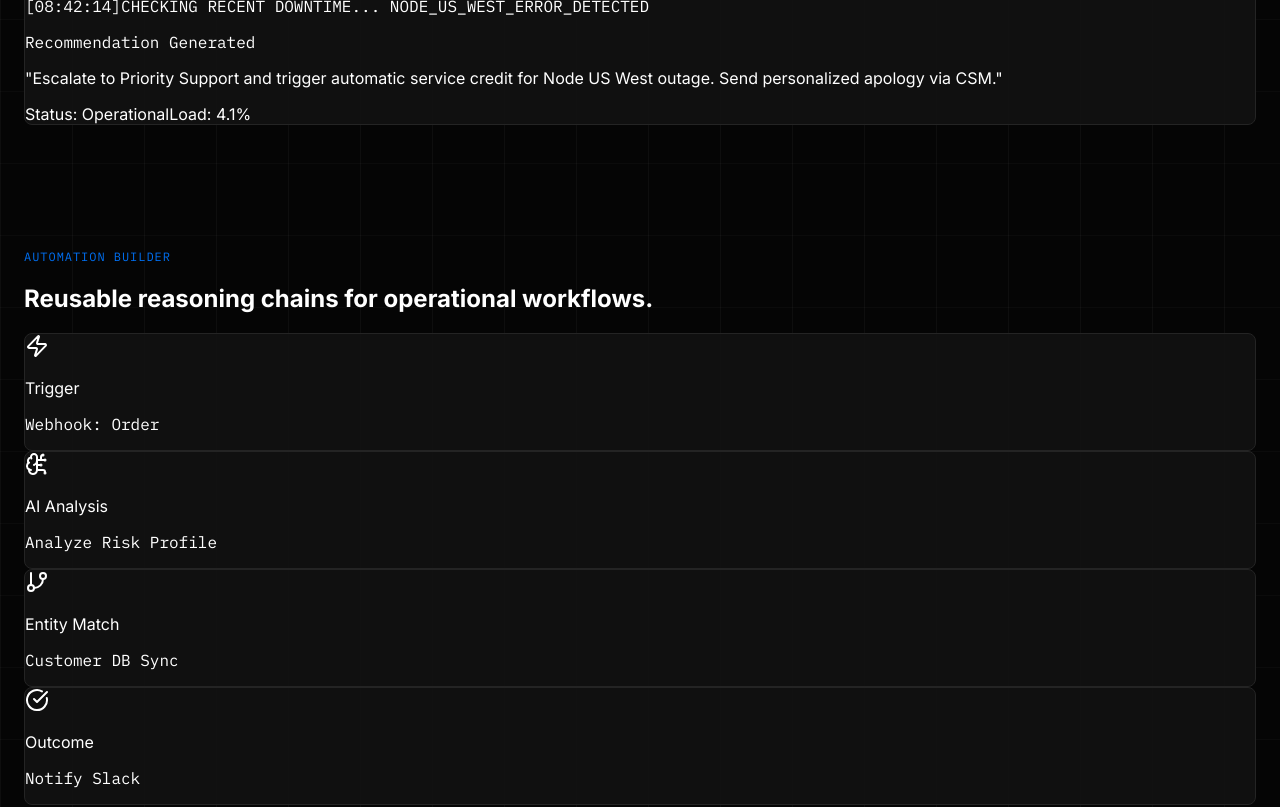
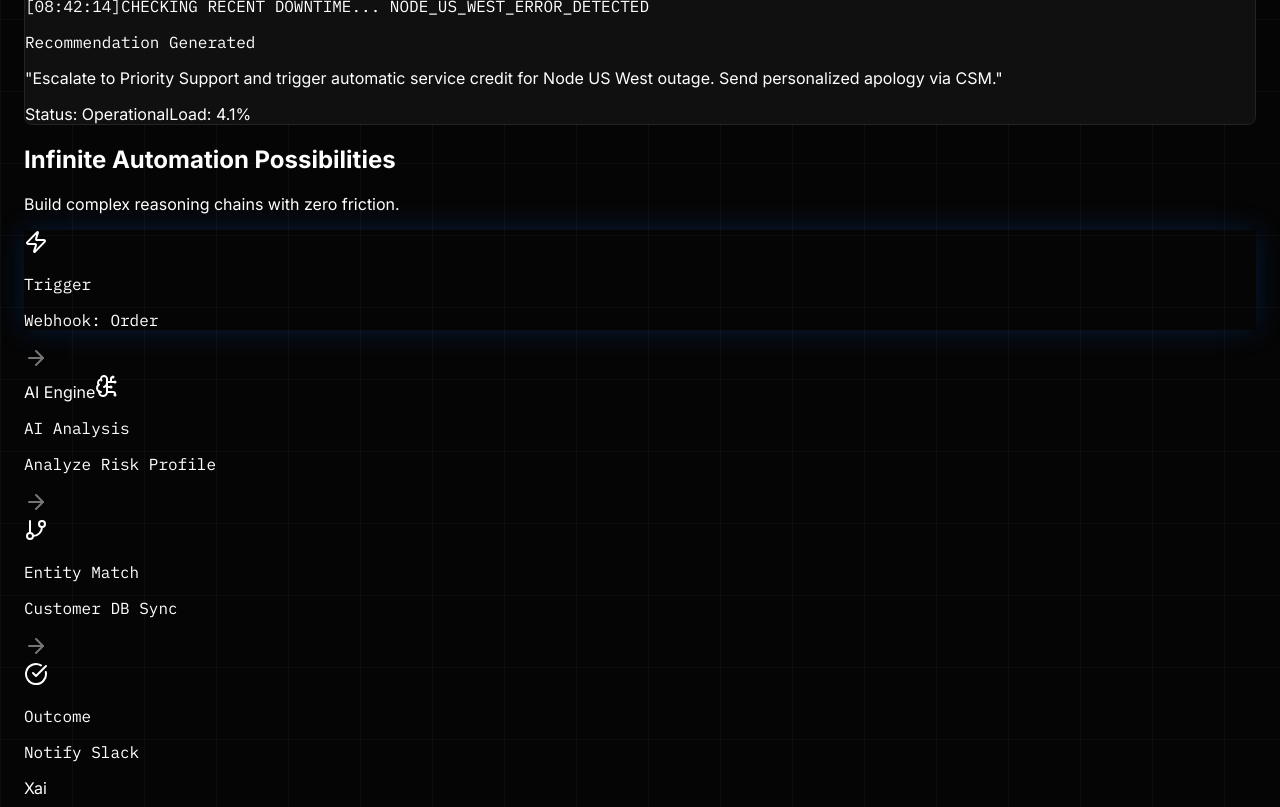
Before and after one commit to gclma0/Xai-Intelligence-Workspace, a Next.js app: page / in a window 1280 px wide. Shown: the part 5380-6187 px from the top of the page. Built offline with nearby package versions, Linux system fonts and the light colour scheme.

Commit message:
feat: implement automation workflow

```diff
--- a/components/sections/automation-builder.tsx
+++ b/components/sections/automation-builder.tsx
@@ -1,22 +1,92 @@
+"use client";
+
+import { ArrowRight } from "lucide-react";
+import { motion, useReducedMotion } from "framer-motion";
+import { useEffect, useState } from "react";
 import { automationSteps } from "@/data/experience";
 
 export function AutomationBuilder() {
+  const [activeStep, setActiveStep] = useState(0);
+  const shouldReduceMotion = useReducedMotion();
+
+  useEffect(() => {
+    if (shouldReduceMotion) return;
+
+    const timer = window.setInterval(() => {
+      setActiveStep((current) => (current + 1) % automationSteps.length);
+    }, 1400);
+
+    return () => window.clearInterval(timer);
+  }, [shouldReduceMotion]);
+
   return (
-    <section id="automation-builder" className="section border-t border-[var(--line)] bg-[rgba(18,18,18,0.42)]">
+    <section id="automation-builder" className="border-y border-[var(--line)] bg-[rgba(28,27,27,0.92)] py-20">
       <div className="page-shell">
-        <div className="mb-10 max-w-2xl">
-          <p className="eyebrow">Automation builder</p>
-          <h2 className="mt-4 text-4xl font-semibold tracking-[0]">Reusable reasoning chains for operational workflows.</h2>
-        </div>
-        <div className="grid gap-5 lg:grid-cols-4">
-          {automationSteps.map((step) => {
+        <motion.div
+          className="mb-12 text-center"
+          initial={shouldReduceMotion ? false : { opacity: 0, y: 18 }}
+          whileInView={{ opacity: 1, y: 0 }}
+          viewport={{ once: true, margin: "-80px" }}
+          transition={{ duration: 0.45, ease: "easeOut" }}
+        >
+          <h2 className="text-xl font-medium tracking-[0]">Infinite Automation Possibilities</h2>
+          <p className="mt-4 text-sm text-[var(--text-soft)]">Build complex reasoning chains with zero friction.</p>
+        </motion.div>
+
+        <div className="flex flex-col items-center justify-center gap-6 md:flex-row">
+          {automationSteps.map((step, index) => {
             const Icon = step.icon;
+            const isAiNode = step.label === "AI Analysis";
+            const isLast = index === automationSteps.length - 1;
+            const isActive = index === activeStep;
+
             return (
-              <article key={step.label} className="surface p-6">
-                <Icon className="h-5 w-5 text-[var(--primary)]" />
-                <p className="mt-8 text-lg font-semibold">{step.label}</p>
-                <p className="mono mt-3 rounded border border-[var(--line)] bg-black px-3 py-2 text-xs text-[var(--text-soft)]">{step.value}</p>
-              </article>
+              <div key={step.label} className="flex flex-col items-center gap-6 md:flex-row">
+                <motion.article
+                  className={`relative min-w-[180px] rounded-lg border p-6 text-center transition-colors ${
+                    isAiNode
+                      ? "border-[rgba(0,112,243,0.72)] bg-[rgba(0,112,243,0.06)] text-[var(--primary)]"
+                      : "border-[var(--line)] bg-[var(--surface)] text-white"
+                  } ${isLast ? "border-white" : ""}`}
+                  initial={shouldReduceMotion ? false : { opacity: 0, y: 20 }}
+                  whileInView={{ opacity: 1, y: 0 }}
+                  animate={
+                    isActive && !shouldReduceMotion
+                      ? { boxShadow: "0 0 28px rgba(0,112,243,0.2)", borderColor: "rgba(0,112,243,0.72)" }
+                      : { boxShadow: "0 0 0 rgba(0,112,243,0)", borderColor: isAiNode ? "rgba(0,112,243,0.72)" : isLast ? "#ffffff" : "var(--line)" }
+                  }
+                  whileHover={{ borderColor: "var(--primary)" }}
+                  viewport={{ once: true, margin: "-80px" }}
+                  transition={{ duration: 0.35, delay: index * 0.08, ease: "easeOut" }}
+                >
+                  {isAiNode ? (
+                    <span className="absolute -top-3 left-1/2 -translate-x-1/2 rounded-full bg-[var(--primary)] px-3 py-1 text-[10px] font-semibold uppercase tracking-[0.08em] text-white">
+                      AI Engine
+                    </span>
+                  ) : null}
+                  <Icon className={`mx-auto h-5 w-5 ${isAiNode ? "text-[var(--primary)]" : "text-[var(--text-soft)]"}`} aria-hidden="true" />
+                  <p className={`mono mt-4 text-xs font-semibold uppercase tracking-[0.08em] ${isAiNode ? "text-[var(--primary)]" : "text-white"}`}>{step.label}</p>
+                  <p
+                    className={`mono mt-3 rounded border px-3 py-2 text-[10px] ${
+                      isAiNode
+                        ? "border-[rgba(0,112,243,0.35)] bg-[var(--primary-soft)] text-[var(--primary)]"
+                        : "border-[var(--line)] bg-[var(--surface-2)] text-[var(--text-soft)]"
+                    }`}
+                  >
+                    {step.value}
+                  </p>
+                </motion.article>
+
+                {!isLast ? (
+                  <motion.span
+                    animate={!shouldReduceMotion && activeStep > index ? { opacity: 1, x: 2 } : { opacity: 0.45, x: 0 }}
+                    transition={{ duration: 0.25, ease: "easeOut" }}
+                    aria-hidden="true"
+                  >
+                    <ArrowRight className="h-4 w-4 rotate-90 text-[var(--muted)] md:rotate-0" />
+                  </motion.span>
+                ) : null}
+              </div>
             );
           })}
         </div>
```
